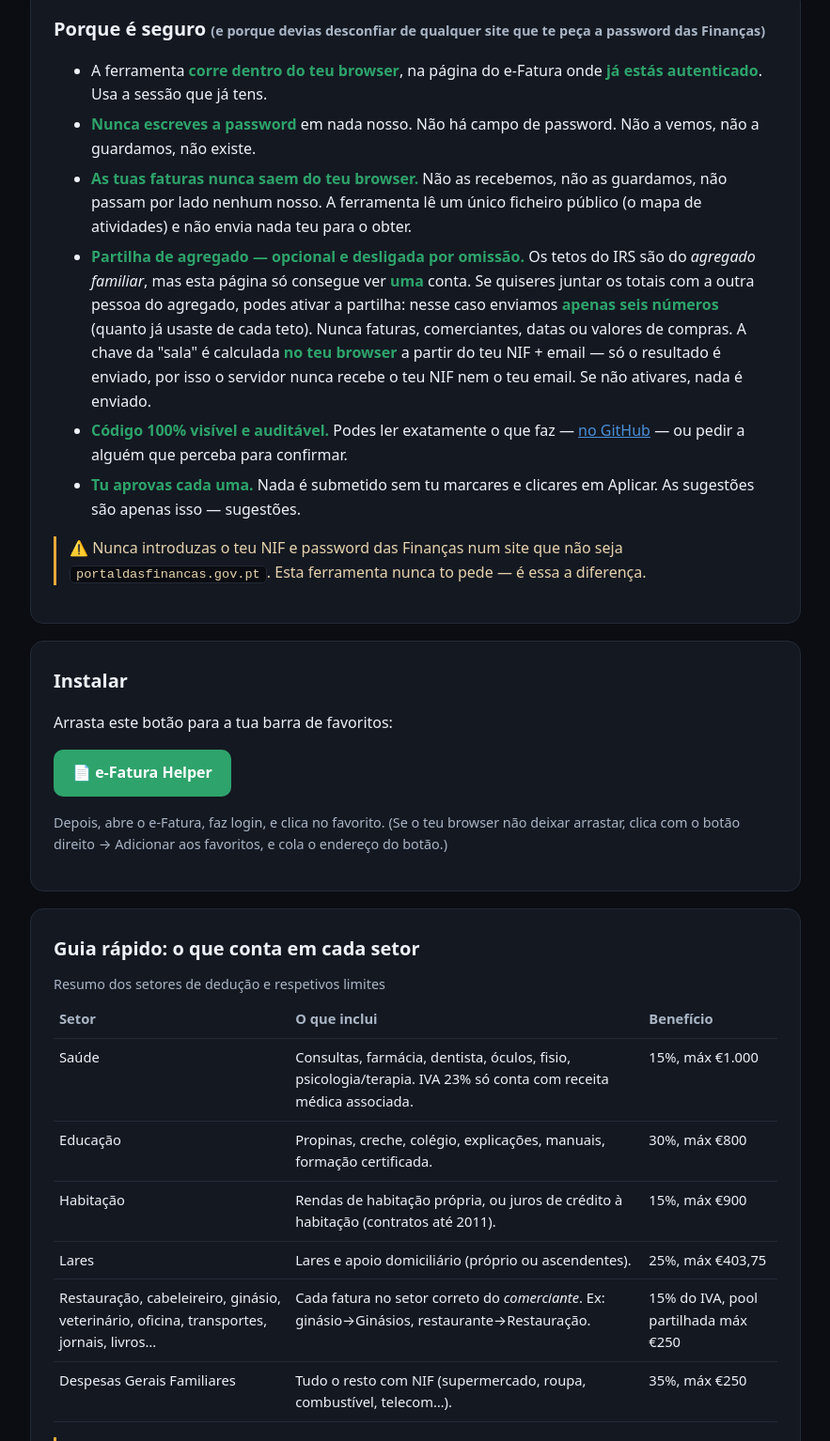
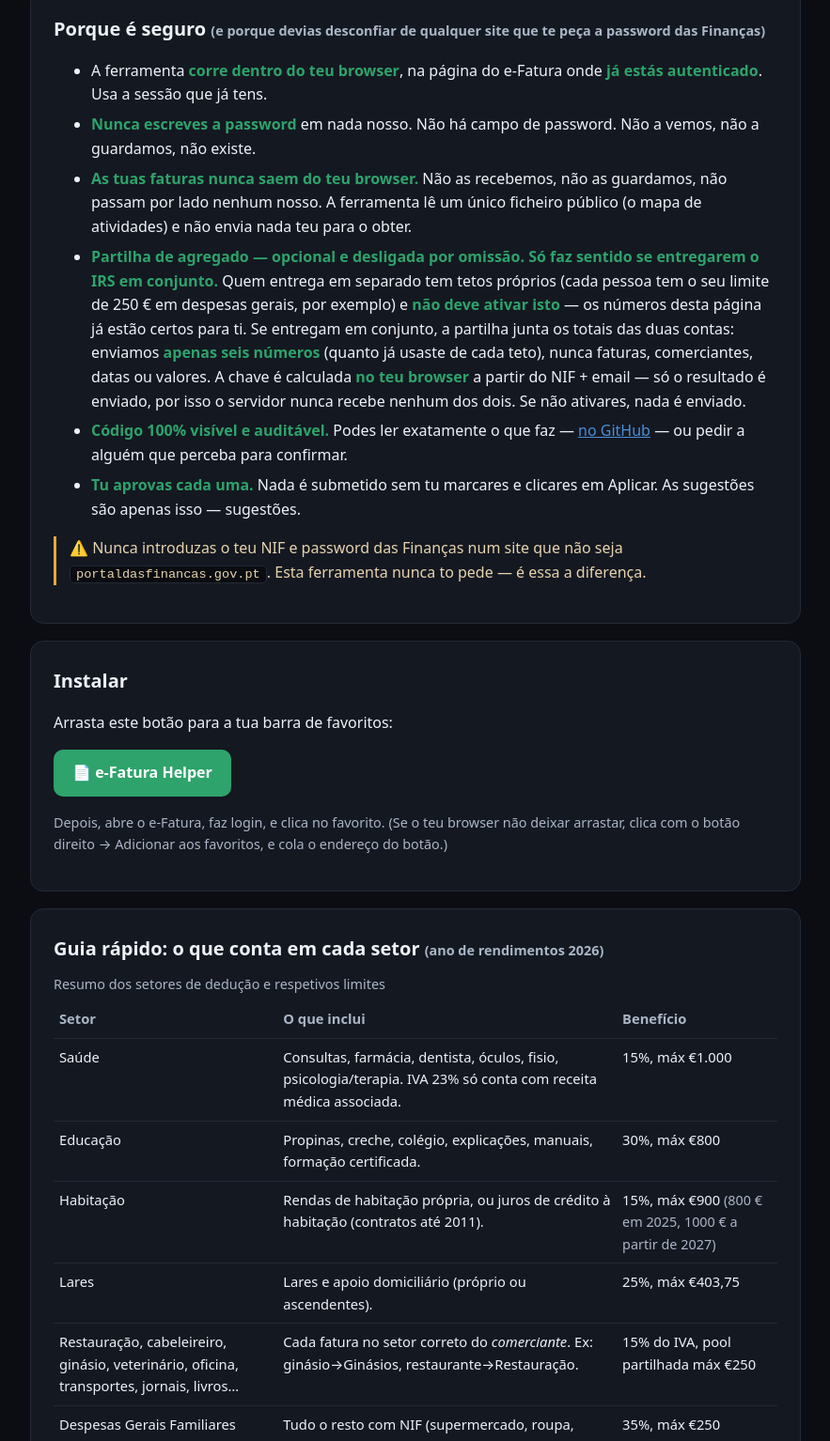
Before and after one commit to nobodykr/efatura-helper, a plain HTML site: page index.html in a window 1280 px wide. Shown: the part 873-2407 px from the top of the page at 94% size, without its empty margins (198-1081 px from the left). Drawn offline with Linux system fonts and the light colour scheme.

Commit message:
Site: correct the household framing, add the 2025/2027 ceilings and the why
The page implied pooled ceilings are the normal case. They are not: confirmed from
two real liquidacoes that separate filers each get their OWN 250 EUR despesas
gerais cap. Someone filing separately who enables sharing would make their numbers
WRONG, so the page now says plainly that it only applies to joint filers and that
separate filers should leave it off.

Also states the ceilings are for income year 2026 and that rendas was 800 in 2025
and becomes 1000 from 2027 (art. 78-E), and explains the thing that makes any of
this worth doing: these are deducoes A COLECTA, so they come off the tax directly,
and despesas gerais fills at roughly 714 EUR of invoices - everything after that
is worth nothing.

```diff
--- a/index.html
+++ b/index.html
@@ -125,7 +125,7 @@
     <li>A ferramenta <b>corre dentro do teu browser</b>, na página do e-Fatura onde <b>já estás autenticado</b>. Usa a sessão que já tens.</li>
     <li><b>Nunca escreves a password</b> em nada nosso. Não há campo de password. Não a vemos, não a guardamos, não existe.</li>
     <li><b>As tuas faturas nunca saem do teu browser.</b> Não as recebemos, não as guardamos, não passam por lado nenhum nosso. A ferramenta lê um único ficheiro público (o mapa de atividades) e não envia nada teu para o obter.</li>
-    <li><b>Partilha de agregado — opcional e desligada por omissão.</b> Os tetos do IRS são do <i>agregado familiar</i>, mas esta página só consegue ver <b>uma</b> conta. Se quiseres juntar os totais com a outra pessoa do agregado, podes ativar a partilha: nesse caso enviamos <b>apenas seis números</b> (quanto já usaste de cada teto). Nunca faturas, comerciantes, datas ou valores de compras. A chave da &quot;sala&quot; é calculada <b>no teu browser</b> a partir do teu NIF + email — só o resultado é enviado, por isso o servidor nunca recebe o teu NIF nem o teu email. Se não ativares, nada é enviado.</li>
+    <li><b>Partilha de agregado — opcional e desligada por omissão.</b> <b>Só faz sentido se entregarem o IRS em conjunto.</b> Quem entrega em separado tem tetos próprios (cada pessoa tem o seu limite de 250 € em despesas gerais, por exemplo) e <b>não deve ativar isto</b> — os números desta página já estão certos para ti. Se entregam em conjunto, a partilha junta os totais das duas contas: enviamos <b>apenas seis números</b> (quanto já usaste de cada teto), nunca faturas, comerciantes, datas ou valores. A chave é calculada <b>no teu browser</b> a partir do NIF + email — só o resultado é enviado, por isso o servidor nunca recebe nenhum dos dois. Se não ativares, nada é enviado.</li>
     <li><b>Código 100% visível e auditável.</b> Podes ler exatamente o que faz — <a id="gh" href="#" target="_blank" rel="noopener">no GitHub</a> — ou pedir a alguém que perceba para confirmar.</li>
     <li><b>Tu aprovas cada uma.</b> Nada é submetido sem tu marcares e clicares em Aplicar. As sugestões são apenas isso — sugestões.</li>
   </ul>
@@ -140,13 +140,13 @@
 </section>
 
 <section>
-  <h2>Guia rápido: o que conta em cada setor</h2>
+  <h2>Guia rápido: o que conta em cada setor <span class="note">(ano de rendimentos 2026)</span></h2>
   <table>
     <caption class="note" style="text-align:left;padding-bottom:6px">Resumo dos setores de dedução e respetivos limites</caption>
     <tr><th scope="col">Setor</th><th scope="col">O que inclui</th><th scope="col">Benefício</th></tr>
     <tr><td>Saúde</td><td>Consultas, farmácia, dentista, óculos, fisio, psicologia/terapia. IVA 23% só conta com receita médica associada.</td><td>15%, máx €1.000</td></tr>
     <tr><td>Educação</td><td>Propinas, creche, colégio, explicações, manuais, formação certificada.</td><td>30%, máx €800</td></tr>
-    <tr><td>Habitação</td><td>Rendas de habitação própria, ou juros de crédito à habitação (contratos até 2011).</td><td>15%, máx €900</td></tr>
+    <tr><td>Habitação</td><td>Rendas de habitação própria, ou juros de crédito à habitação (contratos até 2011).</td><td>15%, máx €900 <span class="note">(800 € em 2025, 1000 € a partir de 2027)</span></td></tr>
     <tr><td>Lares</td><td>Lares e apoio domiciliário (próprio ou ascendentes).</td><td>25%, máx €403,75</td></tr>
     <tr><td>Restauração, cabeleireiro, ginásio, veterinário, oficina, transportes, jornais, livros…</td><td>Cada fatura no setor correto do <i>comerciante</i>. Ex: ginásio→Ginásios, restaurante→Restauração.</td><td>15% do IVA, pool partilhada máx €250</td></tr>
     <tr><td>Despesas Gerais Familiares</td><td>Tudo o resto com NIF (supermercado, roupa, combustível, telecom…).</td><td>35%, máx €250</td></tr>
```
Also changed, not shown: tool.js (+4 -3 lines).
